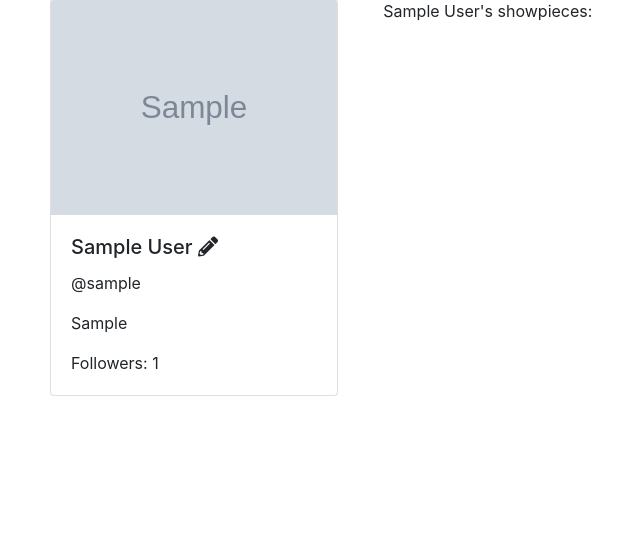
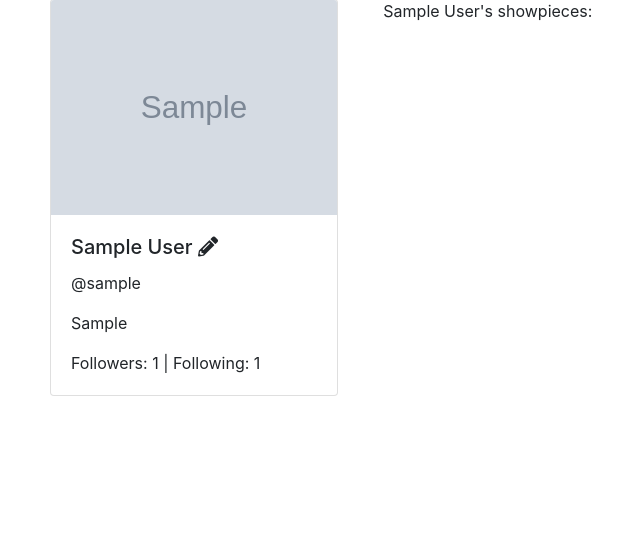
Before and after one commit to akashadhikari/100-days-of-django-archived, a Django app: a page that uses templates/userprofile/profile_home.html in a window 1280 px wide. Shown: the part 81-624 px from the top of the page, without its empty margins (105-745 px from the left). Run offline with Django 3.2, Linux system fonts and the light colour scheme; a user stored in the database is signed in; tables that the repository leaves empty hold one stand-in row (values such as "Sample post"); grey boxes marked "Sample" are stand-in pictures; data that the repository does not hold is empty; some libraries are stand-ins or nearby versions.

Commit message:
Unfollow user with updated counts

```diff
--- a/templates/userprofile/profile_home.html
+++ b/templates/userprofile/profile_home.html
@@ -16,10 +16,13 @@
                         </h5>
                         <p class="card-text">@{{ username }}</p>
                         <p class="card-text">{{ location }}</p>
-                        <p class="card-text">Followers: {{ followers_count }}</p>
+                        <p class="card-text">Followers: {{ followers_count }} | Following: {{ following_count }}</p>
                         {% if request.user != user %}
                             {% if follow_status %}
                                 You are following @{{ username }}
+                                <a href="{% url "profile:unfollow" username=username %}">
+                                    <button class="btn btn-primary">Unfollow</button>
+                                </a>
                             {% else %}
                                 <a href="{% url "profile:follow" username=username %}">
                                     <button class="btn btn-primary">Follow</button>
--- a/userprofile/urls.py
+++ b/userprofile/urls.py
@@ -1,9 +1,10 @@
 from django.urls import path
-from .views import profile_page, follow_user
+from .views import profile_page, follow_user, unfollow_user
 
 app_name = 'profile'
 urlpatterns = [
     path('<username>/', profile_page, name='profile'),
     path('<username>/follow/', follow_user, name='follow'),
+    path('<username>/unfollow/', unfollow_user, name='unfollow'),
 
 ]
--- a/userprofile/views.py
+++ b/userprofile/views.py
@@ -13,6 +13,7 @@ def profile_page(request, username):
     profile_pic = user.profile.profile_pic
     location = user.profile.location
     followers_count = FollowUser.objects.filter(following=user).count()
+    following_count = FollowUser.objects.filter(followed_by=user).count()
     qs = FollowUser.objects.filter(following=user).filter(followed_by=request.user)
     if qs.count() == 1:
         follow_status = qs.first().is_following
@@ -28,6 +29,7 @@ def profile_page(request, username):
         'profile_pic': profile_pic,
         'location': location,
         'followers_count': followers_count,
+        'following_count': following_count,
         'follow_status': follow_status,
 
     }
@@ -38,3 +40,9 @@ def follow_user(request, username):
     user = get_object_or_404(User, username=username)
     FollowUser.objects.create(following=user, followed_by=request.user, is_following=True)
     return redirect(reverse('profile:profile', kwargs={'username': username}))
+
+
+def unfollow_user(request, username):
+    user = get_object_or_404(User, username=username)
+    FollowUser.objects.filter(following=user).filter(followed_by=request.user).first().delete()
+    return redirect(reverse('profile:profile', kwargs={'username': username}))
```
